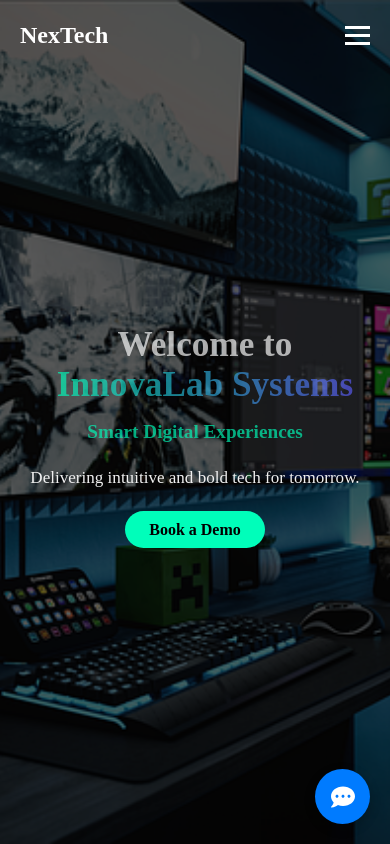
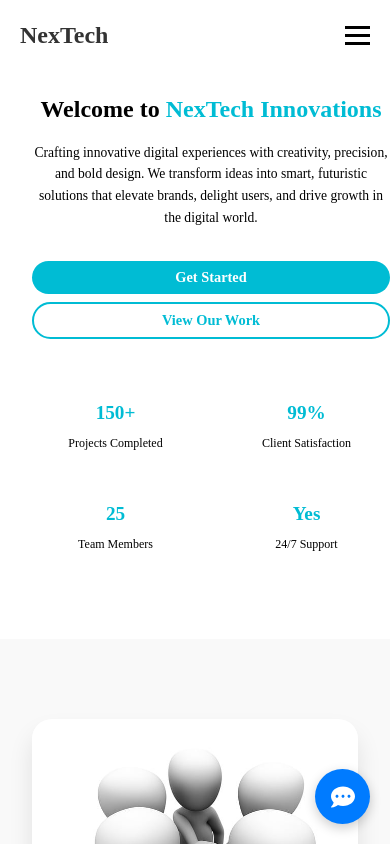
Before and after one commit to Perpetualisi/Nextech, a React (Vite) app: page / in a window 390 px wide. Shown: the top 844 px of the page. Built offline with nearby package versions, Linux system fonts and the light colour scheme.

Commit message:
Update hero, buttons, and navbar for responsiveness

```diff
--- a/src/Components/Hero/Hero.css
+++ b/src/Components/Hero/Hero.css
@@ -1,121 +1,180 @@
+:root {
+  --primary-color: #0a192f;
+  --accent-color: #00bcd4;
+  --white: #ffffff;
+  --black: #000000;
+  --transition-speed: 0.3s;
+}
 
+/* ===== HERO SECTION ===== */
 .hero-section {
   position: relative;
-  min-height: 100vh;
-  background: url('/hero4.png') center/cover no-repeat;
+  width: 100%;
+  min-height: 90vh;
+  background: var(--white);
   display: flex;
   align-items: center;
   justify-content: center;
-  color: #fff;
-  overflow: hidden;
-  width: 100%;
-}
-
-.hero-overlay {
-  position: absolute;
-  top: 0;
-  left: 0;
-  right: 0;
-  bottom: 0;
-  background: rgba(0, 0, 0, 0.6);
-  display: flex;
-  align-items: center;
-  justify-content: center;
-  width: 100%;
-  height: 100%;
+  padding: 3rem 1rem;
+  color: var(--black);
 }
 
 .hero-content {
   text-align: center;
-  padding: 2rem;
-  max-width: 700px;
+  max-width: 900px;
+  padding: 0 1rem;
 }
 
-@keyframes slide {
-  0% { transform: translateX(-30px); opacity: 0; }
-  50% { transform: translateX(0); opacity: 1; }
-  100% { transform: translateX(30px); opacity: 0; }
-}
-
-@keyframes fade {
-  0%, 100% { opacity: 0; }
-  50% { opacity: 1; }
-}
-
-@keyframes zoom {
-  0%, 100% { transform: scale(0.9); opacity: 0; }
-  50% { transform: scale(1); opacity: 1; }
-}
-
-.animate-slide {
-  animation: slide 4s infinite ease-in-out;
-}
-
-.animate-fade {
-  animation: fade 4s infinite ease-in-out;
-}
-
-.animate-zoom {
-  animation: zoom 4s infinite ease-in-out;
-}
-
+/* ===== HERO TITLE ===== */
 .hero-title {
-  font-size: 3rem;
+  font-size: clamp(2rem, 5vw, 3rem);
+  font-weight: 700;
   margin-bottom: 1rem;
+  line-height: 1.2;
 }
 
 .hero-title span {
-  background: linear-gradient(to right, #00feba, #5b5bf7);
-  -webkit-background-clip: text;
-  -webkit-text-fill-color: transparent;
+  color: var(--accent-color);
 }
 
-.typing-text {
-  font-size: 1.5rem;
-  color: #00feba;
-  min-height: 2rem;
-  margin-bottom: 1rem;
+/* ===== HERO SUBTITLE ===== */
+.hero-subtitle {
+  font-size: clamp(1rem, 2.5vw, 1.25rem);
+  line-height: 1.6;
+  margin-bottom: 2rem;
+  color: var(--black);
 }
 
-.hero-subtitle {
-  font-size: 1.1rem;
-  color: #f0f0f0;
-  margin-bottom: 1.5rem;
+/* ===== CTA BUTTONS ===== */
+.hero-buttons {
+  display: flex;
+  flex-wrap: wrap;
+  justify-content: center;
+  gap: 1rem;
+  margin-bottom: 3rem;
 }
 
 .hero-btn {
   display: inline-block;
   padding: 0.75rem 2rem;
-  background: #00feba;
-  color: #000;
+  background: var(--accent-color);
+  color: var(--white);
   font-weight: 600;
   border-radius: 50px;
   text-decoration: none;
-  transition: background 0.3s ease;
+  transition: all 0.3s ease;
 }
 
 .hero-btn:hover {
-  background: #5b5bf7;
-  color: #fff;
+  background: #005f7f;
+}
+
+.secondary-btn {
+  background: var(--white);
+  color: var(--accent-color);
+  border: 2px solid var(--accent-color);
+}
+
+.secondary-btn:hover {
+  background: var(--accent-color);
+  color: var(--white);
+}
+
+/* ===== STATISTICS ===== */
+.hero-stats {
+  display: flex;
+  flex-wrap: wrap;
+  justify-content: center;
+  gap: 2rem;
+  margin-top: 2rem;
+}
+
+.stat-item {
+  text-align: center;
+  flex: 1 1 150px;
+}
+
+.stat-item h2 {
+  font-size: clamp(1.5rem, 3vw, 2rem);
+  font-weight: 700;
+  color: var(--accent-color);
+  margin-bottom: 0.5rem;
+}
+
+.stat-item p {
+  font-size: clamp(0.85rem, 2vw, 1rem);
+  color: var(--black);
+}
+
+/* ===== RESPONSIVE ===== */
+@media (max-width: 1024px) {
+  .hero-stats {
+    gap: 1.5rem;
+  }
 }
 
 @media (max-width: 768px) {
-  .hero-title {
-    font-size: 2.2rem;
+  .hero-section {
+    padding: 2rem 1rem;
+    min-height: 70vh;
   }
 
-  .typing-text {
-    font-size: 1.2rem;
-  }
-  .hero-section {
-    background-position: top center;;
+  .hero-title {
+    font-size: clamp(1.8rem, 6vw, 2.5rem);
+    line-height: 1.3;
+    white-space: normal; /* allow wrapping on smaller screens */
   }
 
   .hero-subtitle {
-    font-size: 1rem;
+    font-size: clamp(0.95rem, 2.5vw, 1.15rem);
+  }
+
+  .hero-buttons {
+    flex-direction: column;
+    gap: 0.75rem;
   }
 
   .hero-btn {
     padding: 0.6rem 1.5rem;
+    font-size: 0.95rem;
+  }
+
+  .stat-item h2 {
+    font-size: clamp(1.3rem, 4vw, 1.8rem);
+  }
+
+  .stat-item p {
+    font-size: clamp(0.8rem, 2vw, 0.95rem);
   }
 }
+
+@media (max-width: 480px) {
+  .hero-section {
+    padding: 1.5rem 1rem;
+  }
+
+  .hero-title {
+    font-size: clamp(1.5rem, 6vw, 2rem);
+  }
+
+  .hero-subtitle {
+    font-size: clamp(0.85rem, 3vw, 1rem);
+  }
+
+  .hero-buttons {
+    gap: 0.5rem;
+  }
+
+  .hero-btn {
+    padding: 0.5rem 1.2rem;
+    font-size: 0.9rem;
+  }
+
+  .stat-item h2 {
+    font-size: clamp(1.2rem, 4vw, 1.5rem);
+  }
+
+  .stat-item p {
+    font-size: clamp(0.75rem, 2vw, 0.9rem);
+  }
+}
--- a/src/Components/Hero/Hero.jsx
+++ b/src/Components/Hero/Hero.jsx
@@ -1,46 +1,44 @@
-import { useEffect, useState } from "react";
+import React from "react";
 import "./Hero.css";
 
-const titles = [
-  "NexTech Innovations",
-  "InnovaLab Systems",
-  "FutureSoft Solutions"
-];
-
-const phrases = [
-  "Future-Ready Solutions",
-  "Smart Digital Experiences",
-  "Creative Tech Ideas"
-];
-
-const subtitles = [
-  "Crafting digital experiences with creativity & precision.",
-  "Delivering intuitive and bold tech for tomorrow.",
-  "Empowering brands with futuristic design."
+const stats = [
+  { label: "Projects Completed", value: "150+" },
+  { label: "Client Satisfaction", value: "99%" },
+  { label: "Team Members", value: "25" },
+  { label: "24/7 Support", value: "Yes" }
 ];
 
 const Hero = () => {
-  const [index, setIndex] = useState(0);
-
-  useEffect(() => {
-    const interval = setInterval(() => {
-      setIndex((prev) => (prev + 1) % phrases.length);
-    }, 4000);
-    return () => clearInterval(interval);
-  }, []);
-
   return (
     <section id="home" className="hero-section">
-      <div className="hero-overlay">
-        <div className="hero-content">
-          <h1 className="hero-title animate-slide">
-            Welcome to <span>{titles[index]}</span>
-          </h1>
-          <h2 className="typing-text animate-fade">{phrases[index]}</h2>
-          <p className="hero-subtitle animate-zoom">{subtitles[index]}</p>
+      <div className="hero-content">
+        <h1 className="hero-title">
+          Welcome to <span>NexTech Innovations</span>
+        </h1>
+        <p className="hero-subtitle">
+          Crafting innovative digital experiences with creativity, precision, and bold design.
+          We transform ideas into smart, futuristic solutions that elevate brands, delight users,
+          and drive growth in the digital world.
+        </p>
+
+        {/* CTA Buttons */}
+        <div className="hero-buttons">
           <a href="#contact" className="hero-btn">
-            Book a Demo
+            Get Started
           </a>
+          <a href="#projects" className="hero-btn secondary-btn">
+            View Our Work
+          </a>
+        </div>
+
+        {/* Statistics */}
+        <div className="hero-stats">
+          {stats.map((stat, index) => (
+            <div className="stat-item" key={index}>
+              <h2>{stat.value}</h2>
+              <p>{stat.label}</p>
+            </div>
+          ))}
         </div>
       </div>
     </section>
--- a/src/Components/Navbar/Navbar.css
+++ b/src/Components/Navbar/Navbar.css
@@ -1,4 +1,3 @@
-
 :root {
   --primary-color: #0a192f;
   --accent-color: #00bcd4;
@@ -6,25 +5,21 @@
   --transition-speed: 0.3s;
   --nav-height: 70px;
 }
+
 .desktop-only {
   display: inline;
 }
 
+/* ===== NAVBAR ===== */
 .navbar {
   position: fixed;
   width: 100%;
   height: var(--nav-height);
   top: 0;
   left: 0;
-  background: transparent;
-  color: var(--white);
+  background: white;
   z-index: 999;
   transition: background var(--transition-speed), box-shadow var(--transition-speed);
-}
-
-.navbar.scrolled {
-  background: var(--primary-color);
-  box-shadow: 0 4px 12px rgba(0, 0, 0, 0.2);
 }
 
 .navbar-container {
@@ -36,6 +31,8 @@
   justify-content: space-between;
   padding: 0 20px;
 }
+
+/* ===== FLOATING MESSAGE ICON ===== */
 .floating-message-wrapper {
   position: fixed;
   bottom: 20px;
@@ -99,16 +96,19 @@
   }
 }
 
+/* ===== LOGO ===== */
 .logo {
   font-size: 1.5rem;
   font-weight: bold;
   cursor: pointer;
+  color: #333;
 }
 
 .logo span {
   color: var(--accent-color);
 }
 
+/* ===== NAV LINKS ===== */
 .nav-links {
   display: flex;
   align-items: center;
@@ -116,23 +116,28 @@
   transition: right var(--transition-speed);
 }
 
-.nav-links button {
+/* Black nav links for desktop */
+.nav-links button,
+.nav-links a {
   background: none;
   border: none;
-  color: var(--white);
+  color: #000; /* black text */
   font-size: 1rem;
   cursor: pointer;
   transition: color var(--transition-speed);
 }
 
-.nav-links button:hover {
-  color: var(--accent-color);
+/* Hover effect for links */
+.nav-links button:hover,
+.nav-links a:hover {
+  color: var(--accent-color); /* blue on hover */
 }
 
+/* ===== CTA BUTTON ===== */
 .cta-btn {
   padding: 0.5rem 1.2rem;
-  background: var(--accent-color);
-  color: var(--primary-color);
+  background: var(--accent-color) !important; /* force blue */
+  color: var(--primary-color) !important;
   border-radius: 20px;
   font-weight: bold;
   text-decoration: none;
@@ -144,6 +149,7 @@
   color: var(--primary-color);
 }
 
+/* ===== HAMBURGER MENU ===== */
 .hamburger {
   display: none;
   flex-direction: column;
@@ -155,7 +161,7 @@
 .hamburger span {
   width: 25px;
   height: 3px;
-  background: var(--white);
+  background: #000; /* black on desktop */
   transition: all 0.3s ease;
 }
 
@@ -171,17 +177,19 @@
   transform: rotate(-45deg) translate(5px, -5px);
 }
 
+/* ===== RESPONSIVE MENU ===== */
 @media (max-width: 768px) {
   .nav-links {
     position: absolute;
     top: var(--nav-height);
     right: -100%;
-    background: var(--primary-color);
+    background: var(--primary-color); /* dark background for mobile menu */
     flex-direction: column;
     width: 100%;
     padding: 1.5rem 0;
     text-align: center;
   }
+
   .desktop-only {
     display: none;
   }
@@ -193,4 +201,22 @@
   .hamburger {
     display: flex;
   }
+
+
+  .hamburger span {
+    /* Check background: if navbar is dark use white, else use black */
+    background: #000; /* black if navbar is light */
+  }
+
+
+  /* Mobile links should be white inside dark background */
+  .nav-links button,
+  .nav-links a {
+    color: var(--white);
+  }
+
+  .nav-links button:hover,
+  .nav-links a:hover {
+    color: var(--accent-color);
+  }
 }
```
